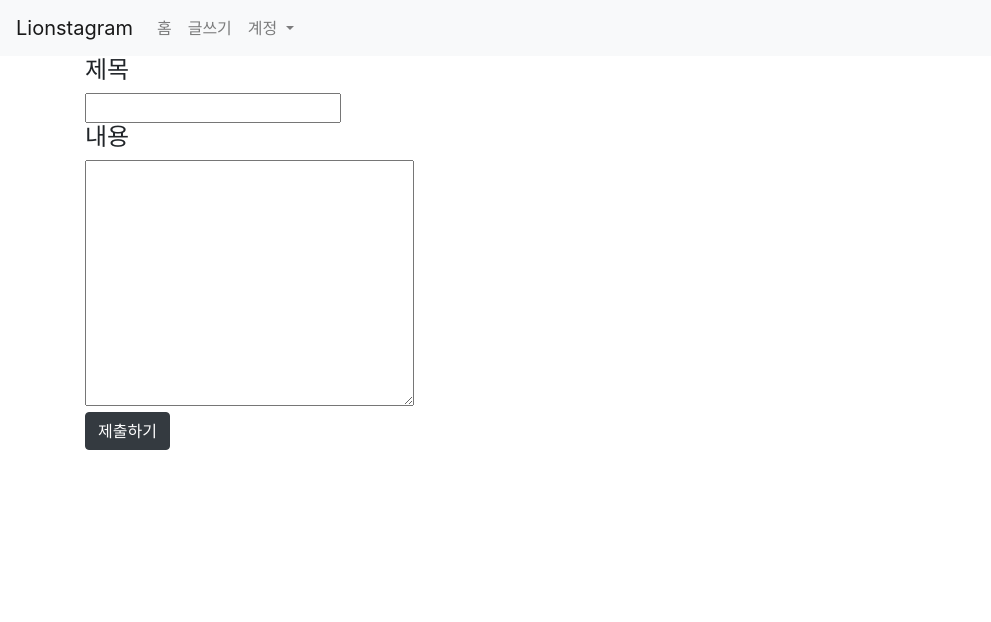
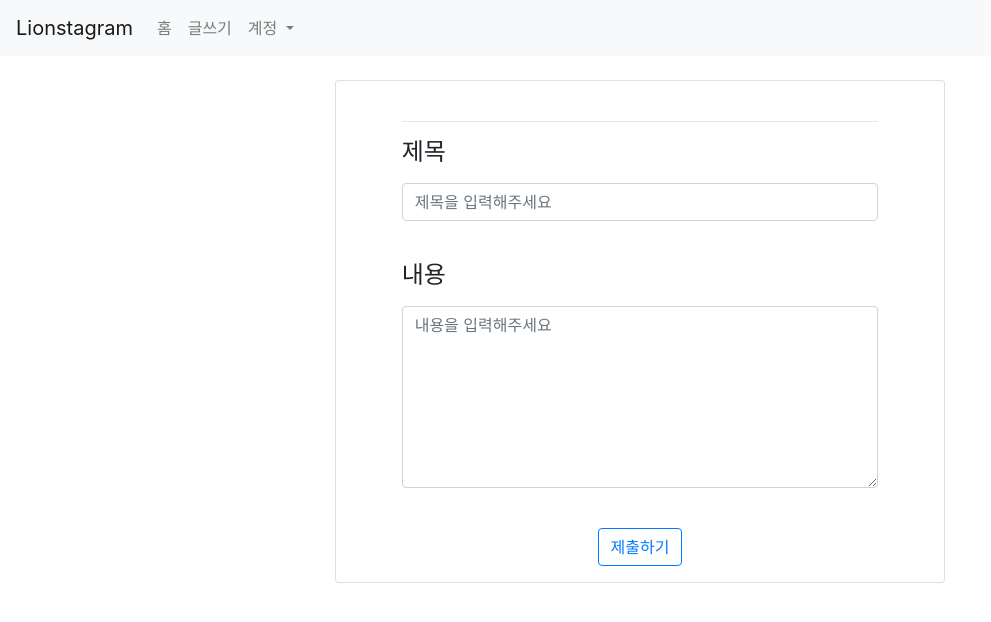
Before and after one commit to likelionmju/lionstagram, a Django app: page /post/new/ in a window 1280 px wide. Shown: the top 622 px of the page, without its empty margins (0-991 px from the left). Run offline with Django 3.2, Linux system fonts and the light colour scheme; some libraries are stand-ins or nearby versions.

Commit message:
New post 디자인 추가

```diff
--- a/page/templates/post_new.html
+++ b/page/templates/post_new.html
@@ -2,17 +2,39 @@
 
 {% block content %}
 
-<div class="container">
+<div class="container-fluid">
+  <div class="row">
+    <div class="col-md-6" style="float: none; margin: 0 auto;">
+      <br>
+      <div class="card">
+        <div class="col-md-10" style="float: none; margin: 0 auto;">
           <form action="{% url 'post_create' %}" method="POST">
             {% csrf_token %}
+            <br>
+            <!-- 사진 업로드 -->
+            <hr>
+            <div class="form-group">
+              <label for="title">
                 <h4>제목</h4>
-    <input type="text" name="title">
+              </label>
+              <input type="text" name="title" id="title" class="form-control" placeholder="제목을 입력해주세요">
+            </div>
+            <br>
+            <div class="form-group">
+              <label for="content">
                 <h4>내용</h4>
-    <textarea name="content" cols="30" rows="10"></textarea>
+              </label>
+              <textarea class="form-control" name="content" id="content" rows="7" placeholder="내용을 입력해주세요"></textarea>
+            </div>
             <br>
-    <input class="btn btn-dark" type="submit" value="제출하기">
+            <div class="form-group text-center">
+              <input class="btn btn-outline-primary" type="submit" value="제출하기">
+            </div>
           </form>
         </div>
-
+      </div>
+    </div>
+  </div>
+</div>
 
 {% endblock %}
```
Lines whose indentation alone changed are shown as unchanged.
